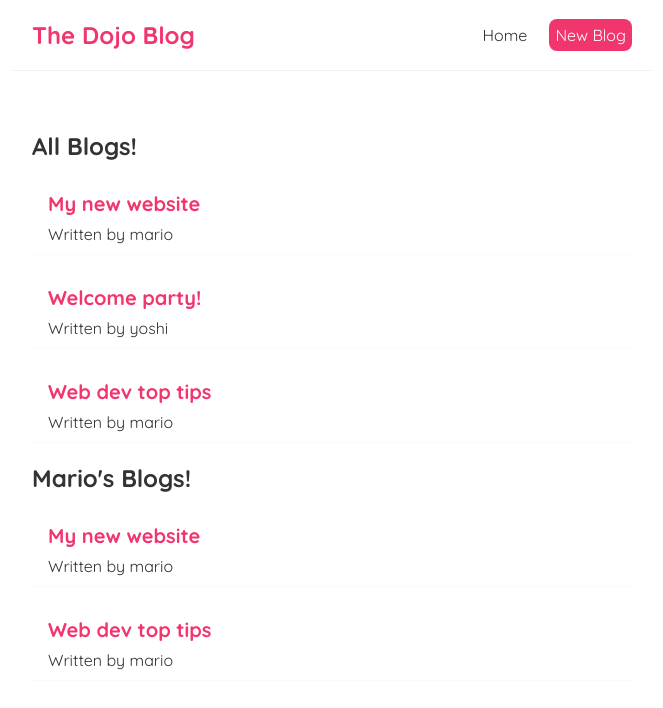
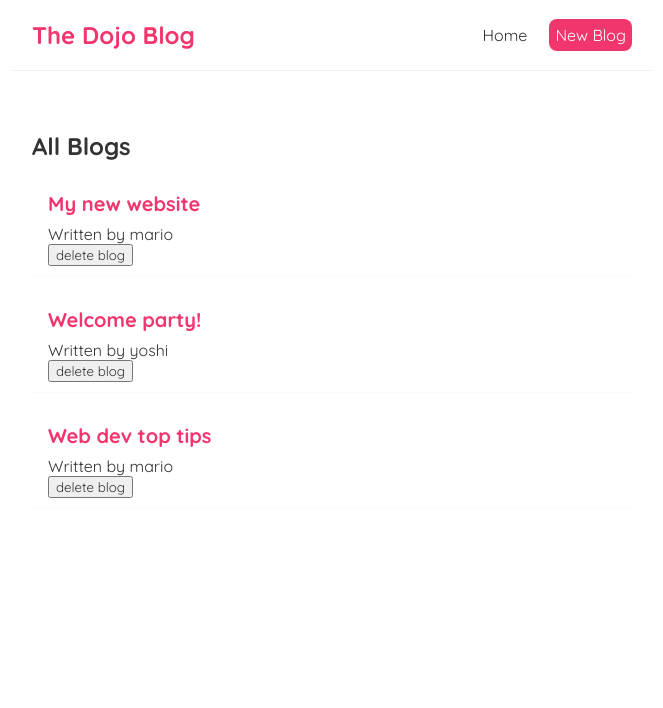
Before and after one commit to dennisliang01/react-tutorial, a React (Create React App) app: page / in a window 1280 px wide. Shown: the top 708 px of the page, without its empty margins (308-971 px from the left). Built offline with nearby package versions, Linux system fonts and the light colour scheme.

Commit message:
lesson 13

```diff
--- a/src/App.js
+++ b/src/App.js
@@ -3,9 +3,6 @@
 
 // JSX Template
 function App() {
-  const title = 'Welcome to the new blog';
-  const likes = 50;
-  const link = "http://www.google.com"
 
   return (
     <div className="App">
--- a/src/BlogList.js
+++ b/src/BlogList.js
@@ -1,17 +1,12 @@
-const BlogList = ({blogs, title}) => {
-
-    // const blogs = props.blogs;
-    // const title = props.title;
-    // console.log(props, blogs)
-
+const BlogList = ({ blogs, title, handleDelete }) => {
     return (
       <div className="blog-list">
-            <h2>{title}</h2>
-            {/* Cycle through blogs */}
-            {blogs.map((blog) => (
-                <div className='blog-preview' key={blog.id}>
-                    <h2>{ blog.title}</h2>
-                    <p>Written by {blog.author}</p>
+        <h2>{ title }</h2>
+        {blogs.map(blog => (
+          <div className="blog-preview" key={blog.id} >
+            <h2>{ blog.title }</h2>
+            <p>Written by { blog.author }</p>
+            <button onClick={() => handleDelete(blog.id)}>delete blog</button>
           </div>
         ))}
       </div>
--- a/src/Home.js
+++ b/src/Home.js
@@ -1,5 +1,5 @@
-import { useState} from 'react';
-import BlogList from './BlogList';
+import { useState } from "react";
+import BlogList from "./BlogList";
 
 const Home = () => {
   const [blogs, setBlogs] = useState([
@@ -8,10 +8,14 @@
     { title: 'Web dev top tips', body: 'lorem ipsum...', author: 'mario', id: 3 }
   ])
 
+  const handleDelete = (id) => {
+    const newBlogs = blogs.filter(blog => blog.id !== id);
+    setBlogs(newBlogs);
+  }
+
   return (
     <div className="home">
-            <BlogList blogs = {blogs} title="All Blogs!"></BlogList>
-            <BlogList blogs = {blogs.filter((blog) => blog.author === 'mario')} title="Mario's Blogs!"></BlogList>
+      <BlogList blogs={blogs} title="All Blogs" handleDelete={handleDelete} />
     </div>
   );
 }
```
Lines whose indentation alone changed are shown as unchanged.
